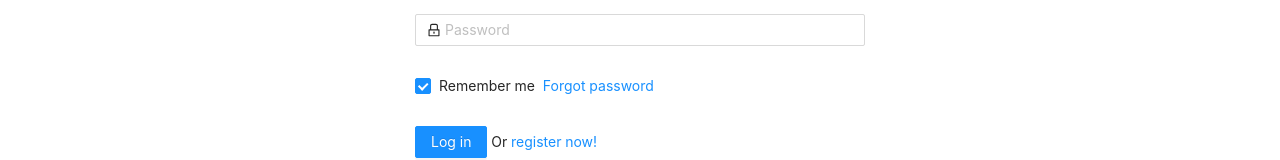
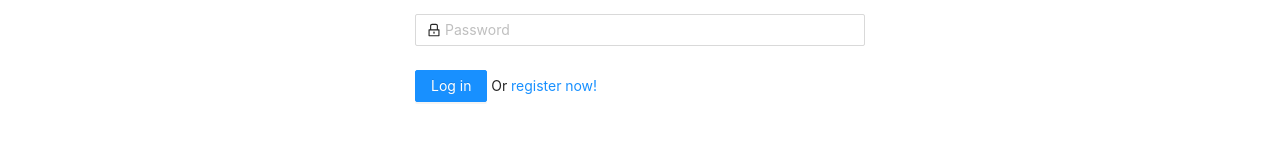
Before and after one commit to Oscartic/mit-app-restaurant, a Next.js app: page /login in a window 1280 px wide. Shown: the part 331-491 px from the top of the page. Built offline with nearby package versions, Linux system fonts and the light colour scheme; no server answers.

Commit message:
Remove "remember me"

```diff
--- a/components/LoginForm.js
+++ b/components/LoginForm.js
@@ -71,15 +71,6 @@ const LoginForm = () => {
                             placeholder="Password"
                             />
                         </Form.Item>
-                        <Form.Item>
-                            <Form.Item name="remember" valuePropName="checked" noStyle>
-                            <Checkbox>Remember me</Checkbox>
-                            </Form.Item>
-
-                            <a className="login-form-forgot" href="">
-                            Forgot password
-                            </a>
-                        </Form.Item>
 
                         <Form.Item>
                             <Button type="primary" htmlType="submit" className="login-form-button">
```
